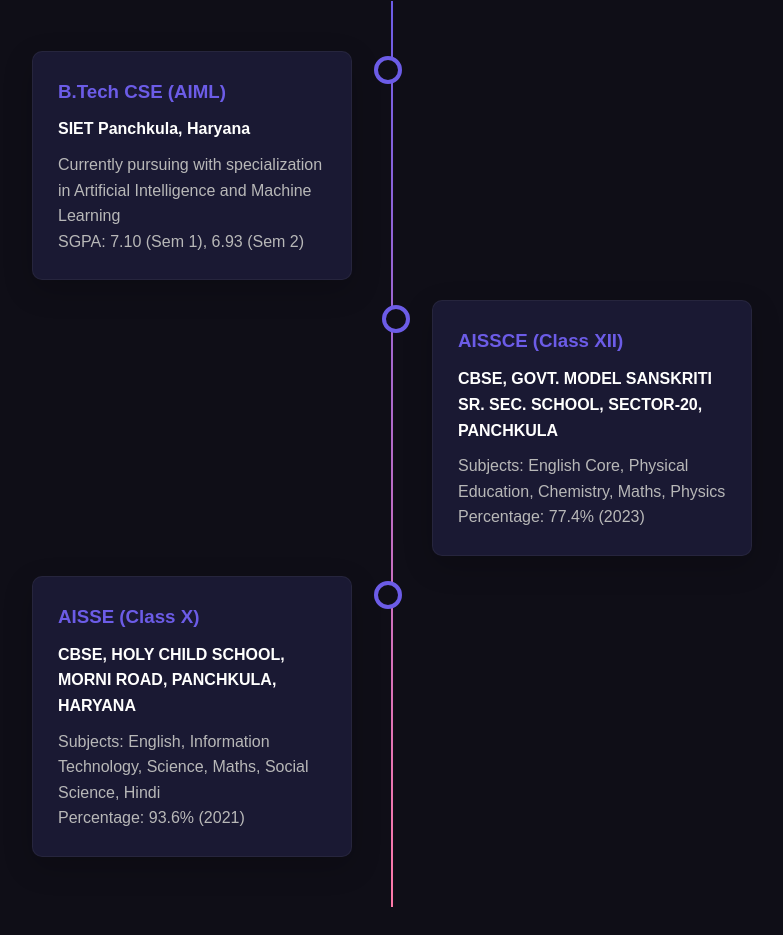
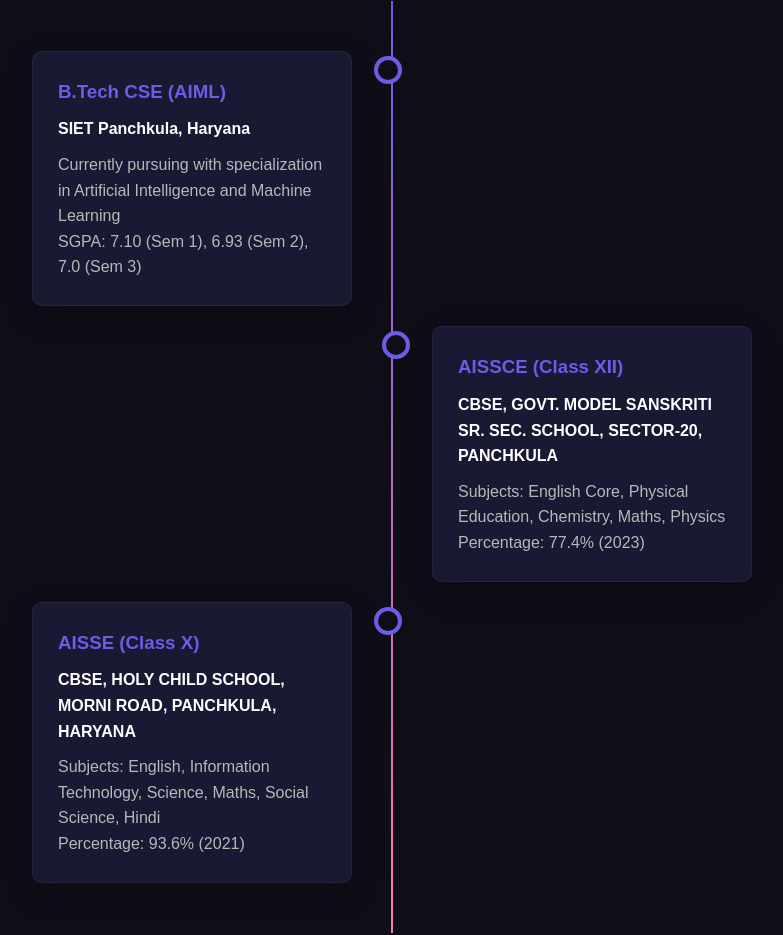
Before and after one commit to Shrishti-19/myPortfolioShrishti.github.io, a plain HTML site: page index.html in a window 1280 px wide. Shown: the part 1899-2834 px from the top of the page, without its empty margins (248-1031 px from the left). Drawn offline with Linux system fonts and the light colour scheme.

Commit message:
index.html

```diff
--- a/index.html
+++ b/index.html
@@ -893,7 +893,7 @@
                         <h3>B.Tech CSE (AIML)</h3>
                         <h4>SIET Panchkula, Haryana </h4>
                         <p>Currently pursuing with specialization in Artificial Intelligence and Machine Learning</p>
-                        <p>SGPA: 7.10 (Sem 1), 6.93 (Sem 2)</p>
+                        <p>SGPA: 7.10 (Sem 1), 6.93 (Sem 2), 7.0 (Sem 3)</p>
                     </div>
                 </div>
                 <div class="timeline-item">
```
